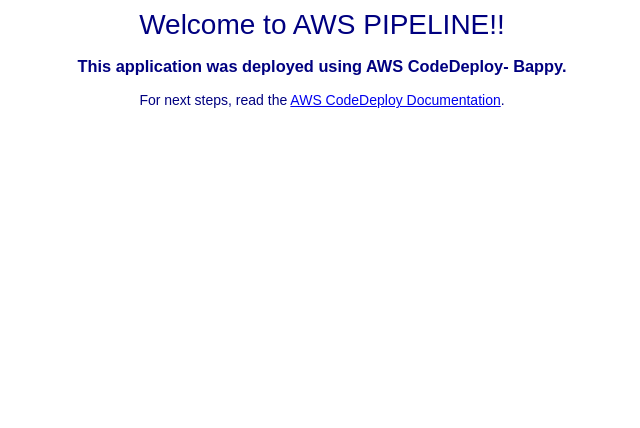
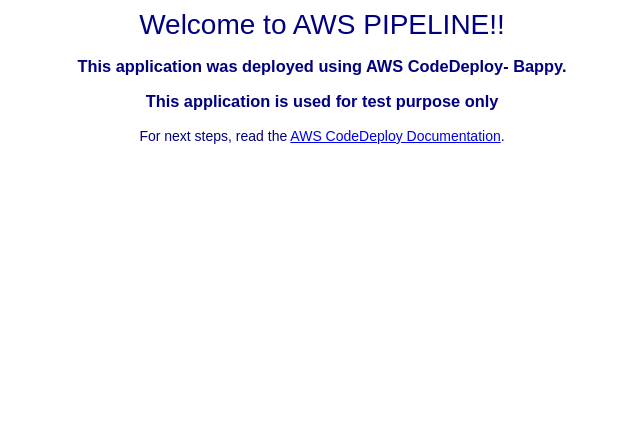
Before and after one commit to meherabbappy/aws-pipeline-demo, a plain HTML site: page index.html in a window 1280 px wide. Shown: the part 372-800 px from the top of the page, without its empty margins (318-958 px from the left). Drawn offline with Linux system fonts and the light colour scheme.

Commit message:
Bappy commit1

```diff
--- a/index.html
+++ b/index.html
@@ -30,6 +30,7 @@
     <h1>Congratulations!!! </h1>
       <h2>Welcome to AWS PIPELINE!!</h2>
     <h3>This application was deployed using AWS CodeDeploy- Bappy.</h3>
+    <h3>This application is used for test purpose only</h3>
     <p>For next steps, read the <a href="http://aws.amazon.com/documentation/codedeploy">AWS CodeDeploy Documentation</a>.</p>
   </div>
 </body>
```
